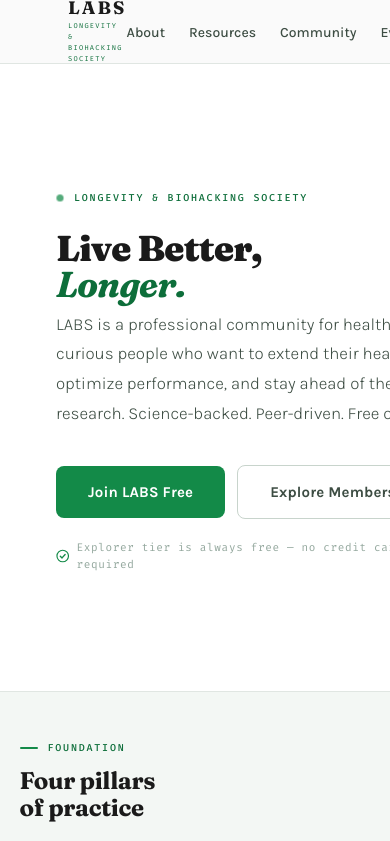
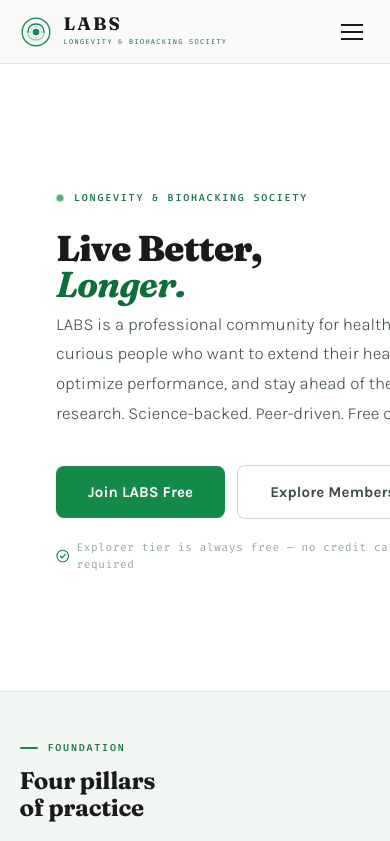
Before and after one commit to aireadyteam/labs-site, a Next.js app: page / in a window 390 px wide. Shown: the top 841 px of the page. Built offline with nearby package versions, Linux system fonts and the light colour scheme.

Commit message:
Nav: mobile hamburger menu + responsive

```diff
--- a/src/components/Nav.tsx
+++ b/src/components/Nav.tsx
@@ -1,21 +1,22 @@
+'use client';
+import { useState } from 'react';
 import Link from 'next/link';
 
 export default function Nav() {
+  const [open, setOpen] = useState(false);
+
   return (
     <nav style={{
       background: 'rgba(250,250,250,0.96)',
       backdropFilter: 'blur(12px)',
       borderBottom: '1px solid var(--rule)',
-      position: 'sticky',
-      top: 0,
-      zIndex: 100,
+      position: 'sticky', top: 0, zIndex: 100,
       height: 64,
-      padding: '0 56px',
-      display: 'flex',
-      alignItems: 'center',
-      justifyContent: 'space-between',
+      padding: '0 var(--px)',
+      display: 'flex', alignItems: 'center', justifyContent: 'space-between',
     }}>
-      <Link href="/" style={{ display: 'flex', alignItems: 'center', gap: 12, textDecoration: 'none' }}>
+      {/* Logo */}
+      <Link href="/" style={{ display: 'flex', alignItems: 'center', gap: 12, textDecoration: 'none', flexShrink: 0 }}>
         <svg width="32" height="32" viewBox="0 0 44 44" fill="none">
           <circle cx="22" cy="22" r="19" stroke="#138a48" strokeWidth="1.8"/>
           <path d="M11 22C11 15 15.5 11 22 11C28.5 11 33 15 33 22" stroke="#138a48" strokeWidth="2" fill="none" strokeLinecap="round"/>
@@ -31,31 +32,57 @@
         </div>
       </Link>
 
-      <ul style={{ display: 'flex', gap: 24, listStyle: 'none' }}>
-        {[
-          { href: '/about', label: 'About' },
-          { href: '/resources', label: 'Resources' },
-          { href: '/community', label: 'Community' },
-          { href: '/events', label: 'Events' },
-          { href: '/membership', label: 'Membership' },
-        ].map(({ href, label }) => (
+      {/* Desktop links */}
+      <ul style={{ display: 'flex', gap: 24, listStyle: 'none', margin: 0 }} className="nav-desktop">
+        {[['About','/about'],['Resources','/resources'],['Community','/community'],['Events','/events'],['Membership','/membership']].map(([label, href]) => (
           <li key={href}>
-            <Link href={href} style={{ fontFamily: "'Karla', sans-serif", fontSize: 14, fontWeight: 500, color: 'var(--ink-2)', textDecoration: 'none' }}>
-              {label}
-            </Link>
+            <Link href={href} style={{ fontFamily: "'Karla', sans-serif", fontSize: 14, fontWeight: 500, color: 'var(--ink-2)', textDecoration: 'none' }}>{label}</Link>
           </li>
         ))}
       </ul>
 
-      <div style={{ display: 'flex', gap: 8, alignItems: 'center' }}>
-        <Link
-          href="/join?mode=signin"
-          style={{ fontFamily: "'Karla', sans-serif", fontSize: 14, fontWeight: 500, color: 'var(--ink-2)', textDecoration: 'none' }}
-        >
-          Sign In
-        </Link>
+      {/* Desktop CTAs */}
+      <div style={{ display: 'flex', gap: 8, alignItems: 'center' }} className="nav-desktop">
+        <Link href="/join?mode=signin" style={{ fontFamily: "'Karla', sans-serif", fontSize: 14, fontWeight: 500, color: 'var(--ink-2)', textDecoration: 'none' }}>Sign In</Link>
         <Link href="/join" className="btn btn-primary">Join LABS</Link>
       </div>
+
+      {/* Mobile hamburger */}
+      <button
+        onClick={() => setOpen(!open)}
+        className="nav-mobile-toggle"
+        style={{ background: 'none', border: 'none', cursor: 'pointer', padding: 8, display: 'none', flexDirection: 'column', gap: 5 }}
+        aria-label="Toggle menu"
+      >
+        <span style={{ display: 'block', width: 22, height: 2, background: open ? 'transparent' : 'var(--ink)', transition: 'all .2s', transform: open ? 'rotate(45deg) translate(5px,5px)' : '' }} />
+        <span style={{ display: 'block', width: 22, height: 2, background: 'var(--ink)', transition: 'all .2s', opacity: open ? 0 : 1 }} />
+        <span style={{ display: 'block', width: 22, height: 2, background: 'var(--ink)', transition: 'all .2s', transform: open ? 'rotate(-45deg) translate(5px,-5px)' : '' }} />
+      </button>
+
+      {/* Mobile drawer */}
+      {open && (
+        <div style={{
+          position: 'fixed', top: 64, left: 0, right: 0, bottom: 0,
+          background: 'rgba(250,250,250,0.98)', backdropFilter: 'blur(12px)',
+          zIndex: 99, padding: '32px var(--px)',
+          display: 'flex', flexDirection: 'column', gap: 8,
+        }} onClick={() => setOpen(false)}>
+          {[['About','/about'],['Resources','/resources'],['Community','/community'],['Events','/events'],['Membership','/membership']].map(([label, href]) => (
+            <Link key={href} href={href} style={{ fontFamily: "'Karla', sans-serif", fontSize: 18, fontWeight: 600, color: 'var(--ink)', textDecoration: 'none', padding: '12px 0', borderBottom: '1px solid var(--rule)' }}>{label}</Link>
+          ))}
+          <div style={{ display: 'flex', flexDirection: 'column', gap: 10, marginTop: 24 }}>
+            <Link href="/join?mode=signin" className="btn btn-secondary" style={{ width: '100%', justifyContent: 'center', padding: 13 }}>Sign In</Link>
+            <Link href="/join" className="btn btn-primary" style={{ width: '100%', justifyContent: 'center', padding: 13 }}>Join LABS Free</Link>
+          </div>
+        </div>
+      )}
+
+      <style>{`
+        @media (max-width: 768px) {
+          .nav-desktop { display: none !important; }
+          .nav-mobile-toggle { display: flex !important; }
+        }
+      `}</style>
     </nav>
   );
 }
```
